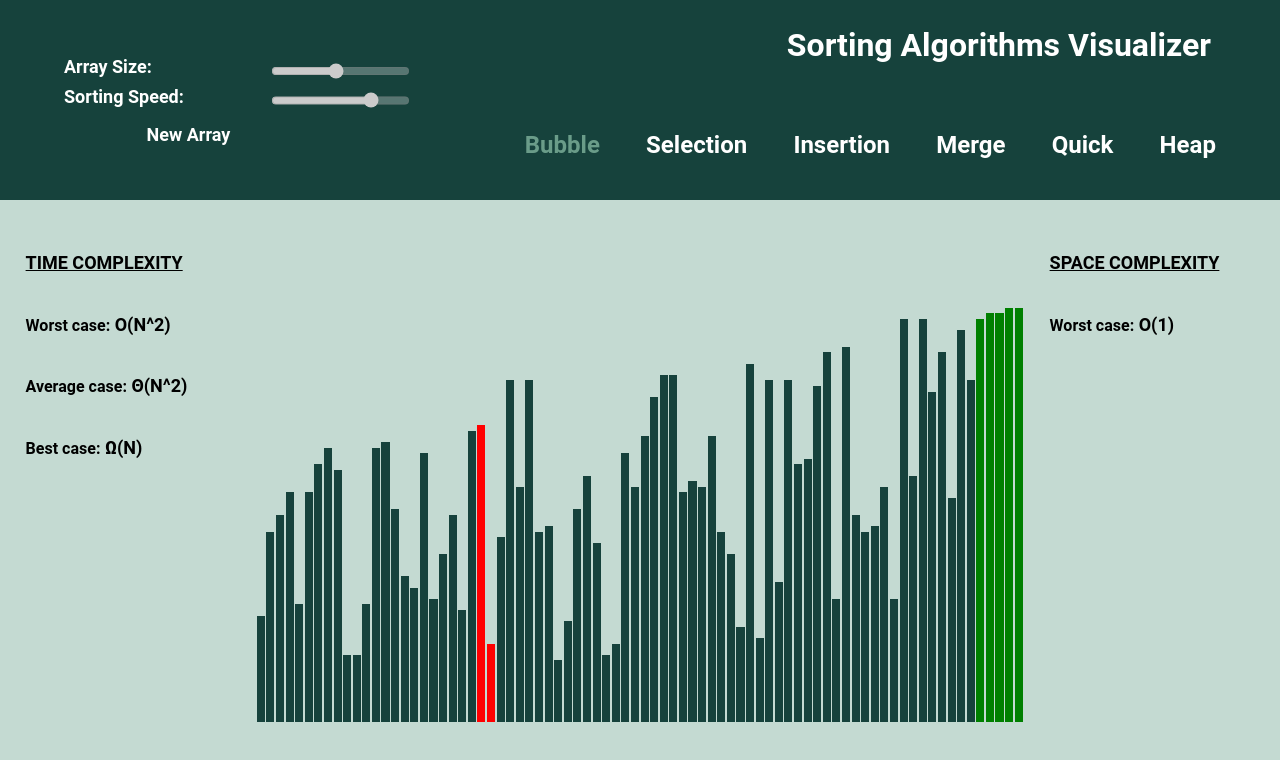
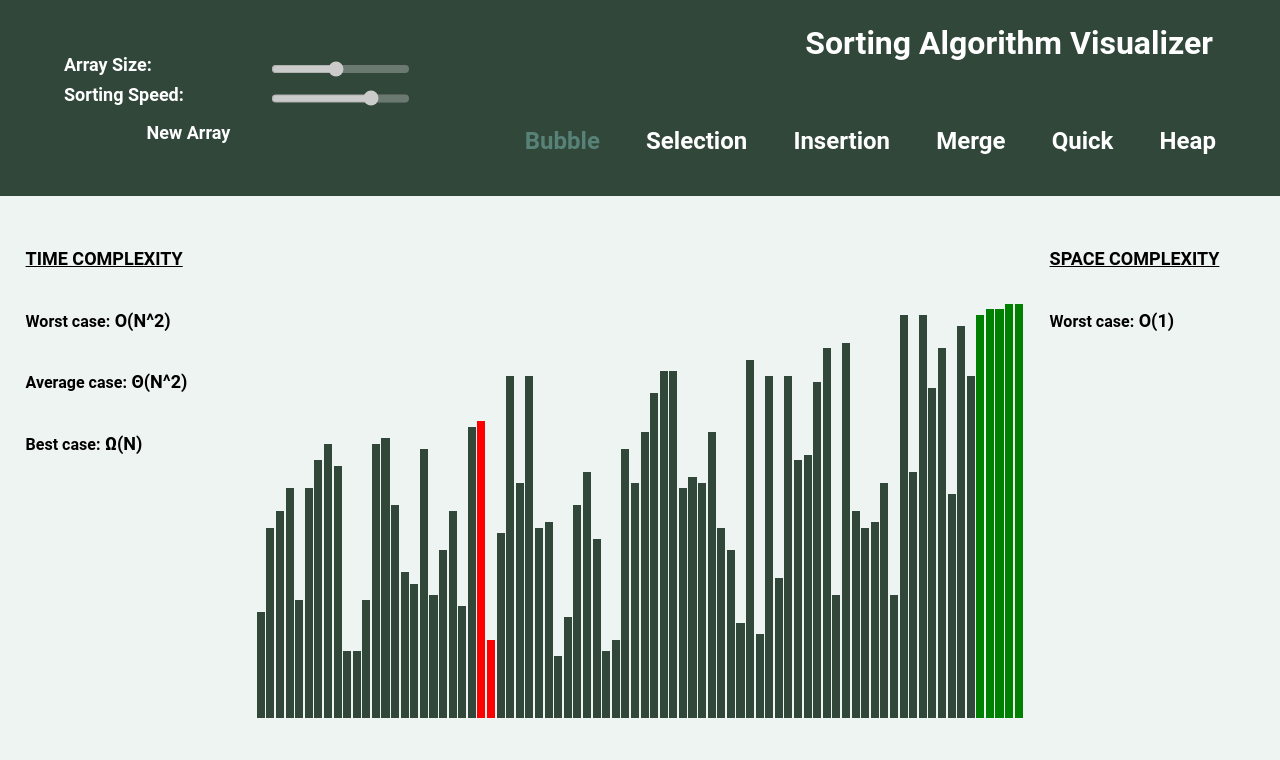
Before and after one commit to archit-417/Visualizer, a plain HTML site: page index.html in a window 1280 px wide. Both pictures are taken after a click on the button "Bubble". Drawn offline with Linux system fonts and the light colour scheme.

Commit message:
modified title image

```diff
--- a/css/style.css
+++ b/css/style.css
@@ -10,7 +10,7 @@
 
 
   nav {
-    background-color: #16423C;
+    background-color: #31473A;
     color: white;
     display: -ms-grid;
     display: grid;
@@ -49,7 +49,7 @@
 
   nav .array-inputs #a_generate:hover {
     cursor: pointer;
-    color: #6A9C89;
+    color: #588277;
   }
 
   nav .header_right {
@@ -64,20 +64,16 @@
 
   nav .header_right .nav-heading {
     display: inline-block;
-    margin: 5px;
+    margin: 3px;
     font-size: xx-large;
     padding: 3% 0%;
   }
 
   nav .header_right .algos {
-    /* display: -ms-grid; */
     display: flex;
     flex-direction: row;
     flex-wrap: true;
     justify-content: space-between;
-    /* -ms-grid-columns: 16.66667%;
-        grid-template-columns: repeat(6, 16.66667%); */
-    /* place-content: center; */
     padding: 1% 0%;
   }
 
@@ -93,7 +89,7 @@
 
   nav .header_right .algos button:hover {
     background-color: transparent;
-    color: #6A9C89;
+    color: #588277;
     cursor: pointer;
   }
 
@@ -109,12 +105,12 @@
 
   nav .header_right .algos .butt_selected {
     /* background-color: white; */
-    color: #6A9C89
+    color: #588277
   }
 
   nav .header_right .algos .butt_selected:hover {
     background-color: transparent;
-    color:#6A9C89;
+    color:#588277;
     cursor: pointer;
   }
 
--- a/index.html
+++ b/index.html
@@ -4,11 +4,15 @@
     <meta charset = "UTF-8">
     <meta name = "viewport" content = "width = device-width, initial-scale = 1.0">
     <title>Sorting Visualizer</title>
+    <link rel="apple-touch-icon" sizes="180x180" href="images/apple-touch-icon.png">
+    <link rel="icon" type="image/png" sizes="32x32" href="images/favicon-32x32.png">
+    <link rel="icon" type="image/png" sizes="16x16" href="images/favicon-16x16.png">
+    <link rel="manifest" href="images/site.webmanifest">
 
     <link rel = "stylesheet" href = "./css/style.css">
 
 </head>
-<body style="background-color: #C4DAD2;">
+<body style="background-color: #EDF4F2;">
 
     <header>
         <nav>
@@ -21,7 +25,7 @@
             </div>
 
             <div class="header_right">
-                <p class="nav-heading" style="text-align:right;">Sorting Algorithms Visualizer</p>
+                <p class="nav-heading" style="text-align:right;">Sorting Algorithm Visualizer</p>
 
                 <div class="algos">
                     <button>Bubble</button>
--- a/scripts/main.js
+++ b/scripts/main.js
@@ -14,7 +14,7 @@ var cont = document.getElementById("array_container");
 cont.style = "flex-direction:row";
 
 //Four colors used during sorting
-let c1 = "#16423C";
+let c1 = "#31473A";
 let c2 = "red";
 let c3 = "yellow";
 let c4 = "green";
@@ -32,7 +32,7 @@ function generate_array(){
         divs[i] = document.createElement("div");
         cont.appendChild(divs[i]);
         margin_size = 0.1;
-        divs[i].style = " margin:5% " + margin_size + "%; background-color : #16423C; width:"
+        divs[i].style = " margin:5% " + margin_size + "%; background-color :"+ c1 +"; width:"
         + (100/array_size-(2*margin_size)) + "%; height:" + (div_sizes[i]) + "%;";
     }
 }
@@ -56,7 +56,7 @@ function disable_buttons(){
 
         butts_algos[i].disabled = true;
         inp_as.disabled = true;
-        inp_gen.disabled = false; //TODO: Not disable New Array button
+         //TODO: Not disable New Array button
         inp_aspeed.disabled = true;
     }
 }
```
Also changed, not shown: images/about.txt (added), images/android-chrome-192x192.png (added), images/android-chrome-512x512.png (added), images/apple-touch-icon.png (added), images/favicon-16x16.png (added), images/favicon-32x32.png (added), images/favicon.ico (added), images/site.webmanifest (added).
